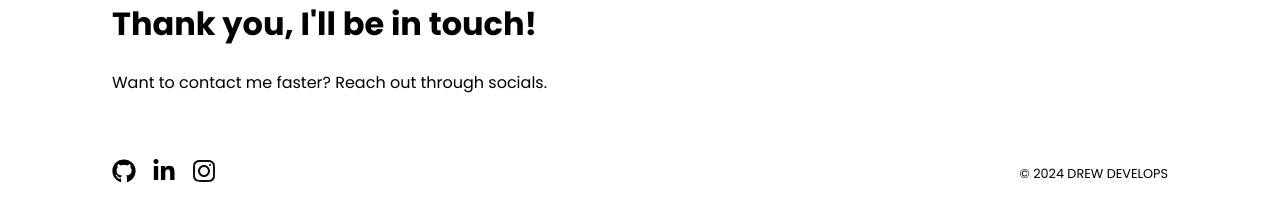
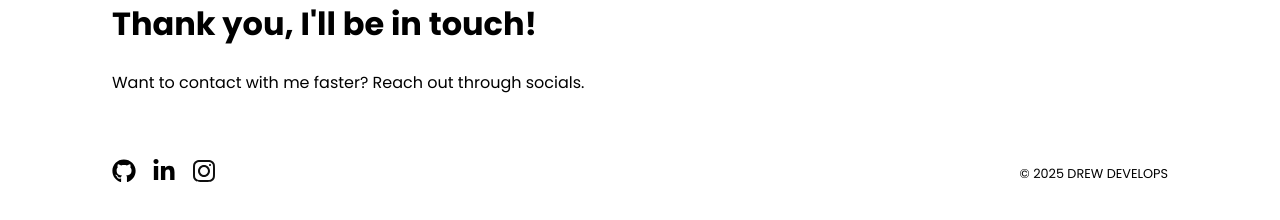
Before and after one commit to drewdoesdevelopment/drew-develops, a SvelteKit app: page /thank-you in a window 1280 px wide. Shown: the part 132-352 px from the top of the page. Built offline with nearby package versions, Linux system fonts and the light colour scheme.

Commit message:
Updates with recent work

```diff
--- a/src/elements/Footer.svelte
+++ b/src/elements/Footer.svelte
@@ -64,7 +64,7 @@
 		</ul>
 	</div>
 	<div class="copyright">
-		<p>© 2024 Drew Develops</p>
+		<p>© 2025 Drew Develops</p>
 	</div>
 </footer>
 
--- a/src/routes/thank-you/+page.svelte
+++ b/src/routes/thank-you/+page.svelte
@@ -1,4 +1,4 @@
 <main>
     <h1>Thank you, I'll be in touch!</h1>
-    <p>Want to contact me faster? Reach out through socials.</p>
+    <p>Want to contact with me faster? Reach out through socials.</p>
 </main>
```
Also changed, not shown: src/routes/connect/+page.svelte (indentation only), 1 other file (tests, documents, lock files or other folders).
